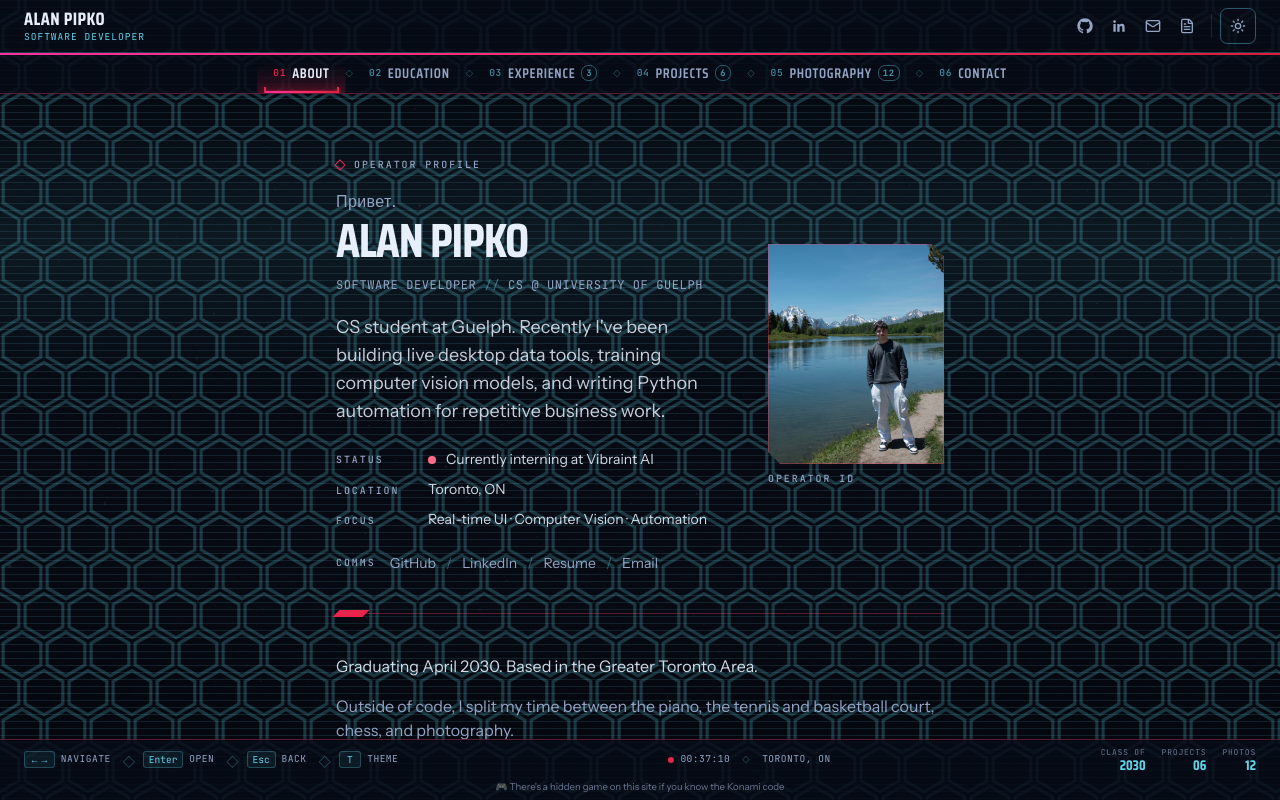
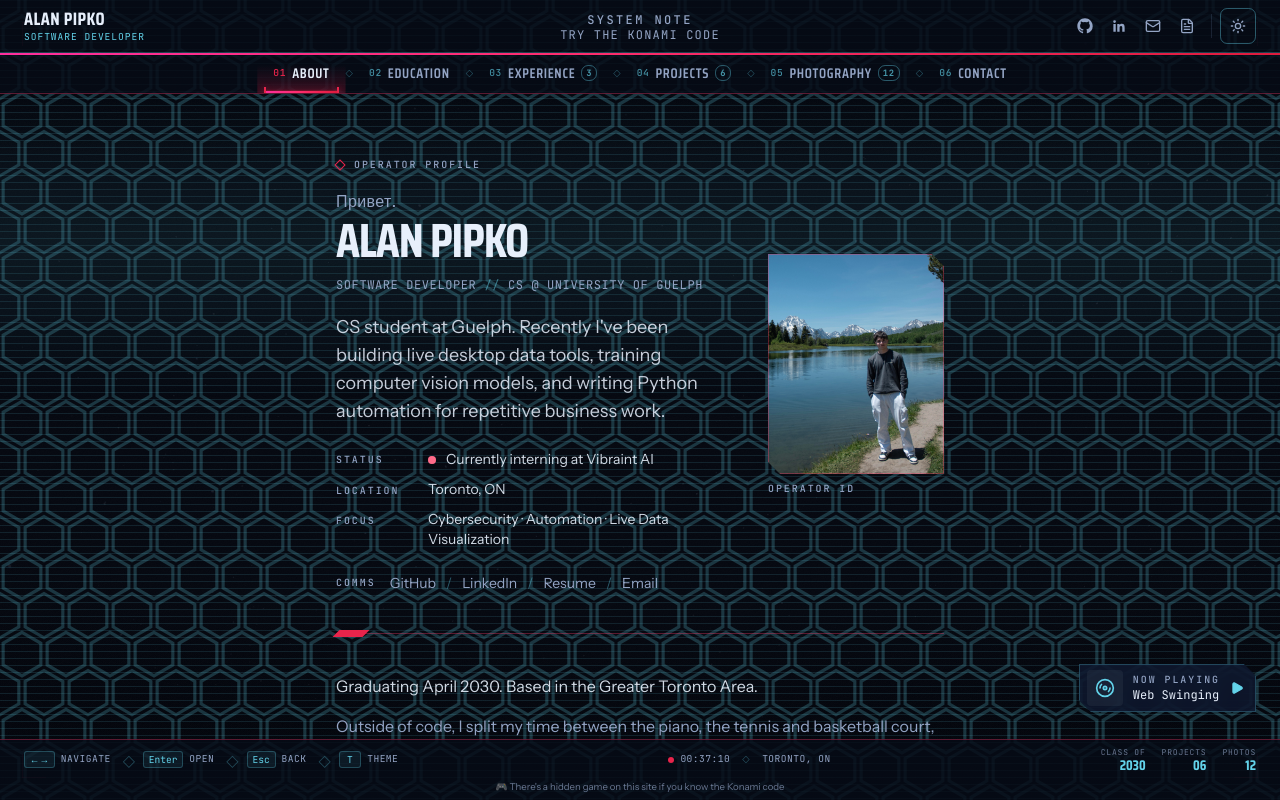
Before and after one commit to AlanP70/PersonalWebsite, a Next.js app: page / in a window 1280 px wide. Built offline with nearby package versions, Linux system fonts and the light colour scheme.

Commit message:
Add HUD redesign shell and now-playing widget

```diff
--- /dev/null
+++ b/components/easter-egg/protocol.ts
@@ -0,0 +1,23 @@
+// Shared "was the Konami protocol activated" flag, exposed as a
+// useSyncExternalStore-compatible store so the header's SYSTEM NOTE readout can
+// reflect activation without prop-drilling through the shell. The Konami
+// listener lives outside SiteShell (mounted in layout.tsx), so an event-free
+// module store is the lightest bridge between the two. Once flipped it stays
+// true for the session — closing the terminal doesn't reset it.
+let activated = false;
+const listeners = new Set<() => void>();
+
+export function activateProtocol() {
+  if (activated) return;
+  activated = true;
+  listeners.forEach((l) => l());
+}
+
+export function subscribeProtocol(callback: () => void) {
+  listeners.add(callback);
+  return () => listeners.delete(callback);
+}
+
+export function getProtocolActive() {
+  return activated;
+}
--- /dev/null
+++ b/components/easter-egg/system-note.tsx
@@ -0,0 +1,42 @@
+"use client";
+
+import { useSyncExternalStore } from "react";
+import { getProtocolActive, subscribeProtocol } from "./protocol";
+
+// Detection lives in KonamiEasterEgg (outside the shell); this reads the shared
+// activation flag so the header readout can acknowledge it. SSR snapshot is
+// always false — no hydration mismatch, and it can only flip via a client key
+// sequence anyway.
+function useProtocolActive() {
+  return useSyncExternalStore(
+    subscribeProtocol,
+    getProtocolActive,
+    () => false,
+  );
+}
+
+// A HUD readout tucked into the centre of the top bar: a steel/muted "SYSTEM
+// NOTE" label over a value line that nudges toward the hidden sequence, then
+// switches to acknowledge activation. Non-interactive by design — the sequence
+// is typed, not clicked — so it stays out of the tab order and adds no
+// unnecessary control. Never spells the arrow sequence out.
+export function SystemNote() {
+  const active = useProtocolActive();
+  return (
+    <div
+      aria-live="polite"
+      className="pointer-events-none flex select-none flex-col items-center text-center"
+    >
+      <span className="hud-label !text-[0.75rem] text-steel/70">System note</span>
+      <span
+        className={
+          active
+            ? "font-mono text-[0.75rem] leading-none tracking-widest text-crimson uppercase"
+            : "font-mono text-[0.75rem] leading-none tracking-widest text-muted-foreground uppercase"
+        }
+      >
+        {active ? "Protocol active" : "Try the Konami code"}
+      </span>
+    </div>
+  );
+}
--- /dev/null
+++ b/components/now-playing-widget.tsx
@@ -0,0 +1,136 @@
+"use client";
+
+import { useState, useSyncExternalStore } from "react";
+import { Disc3, Play, X } from "lucide-react";
+import { HudPanel } from "@/components/hud/panel";
+import { cn } from "@/lib/utils";
+
+const PLAYLIST_ID = "0XW2GmWvMF351k8nnsJ6aP";
+const PLAYLIST_NAME = "Web Swinging";
+// theme=0 → Spotify's dark compact embed, which sits inside the dark HUD. We
+// deliberately omit `autoplay` from the iframe's `allow` list: playback only
+// starts when the visitor presses play inside the real embed.
+const EMBED_SRC = `https://open.spotify.com/embed/playlist/${PLAYLIST_ID}?utm_source=generator&theme=0`;
+
+/* Reduced-motion gate (mirrors the useSyncExternalStore hook in terminal.tsx),
+   so the expand/collapse is instant — no slide — for those who ask for it. */
+const REDUCED_MOTION_QUERY = "(prefers-reduced-motion: reduce)";
+function subscribeMotion(callback: () => void) {
+  const mql = window.matchMedia(REDUCED_MOTION_QUERY);
+  mql.addEventListener("change", callback);
+  return () => mql.removeEventListener("change", callback);
+}
+function usePrefersReducedMotion() {
+  return useSyncExternalStore(
+    subscribeMotion,
+    () => window.matchMedia(REDUCED_MOTION_QUERY).matches,
+    () => false,
+  );
+}
+
+// A persistent docked "audio module": a collapsed HUD mini-bar fixed in the
+// bottom-right corner (clearing the button-prompt strip), which expands upward
+// into a popover holding the official, licensed Spotify embed. Mounted once at
+// the shell level so it rides across every tab; its open/closed state and the
+// single iframe instance live in React state, so switching tabs never resets
+// playback. The iframe is mounted lazily on first expand — until then the
+// collapsed bar is just lightweight markup and touches nothing at page load.
+export function NowPlayingWidget() {
+  const [expanded, setExpanded] = useState(false);
+  // Latches true on the first expand and stays true, keeping the one embed
+  // instance alive (and playing) across collapses and tab switches.
+  const [mounted, setMounted] = useState(false);
+  const reduced = usePrefersReducedMotion();
+
+  const toggle = () => {
+    setExpanded((prev) => {
+      const next = !prev;
+      if (next) setMounted(true);
+      return next;
+    });
+  };
+
+  return (
+    <div className="fixed right-3 bottom-[6.5rem] z-40 sm:right-6 sm:bottom-[5.5rem]">
+      {/* Expanded popover — anchored above the collapsed bar, growing upward.
+          Kept in the DOM (not unmounted) so the embed keeps playing while
+          collapsed; visibility rides on opacity so the transition can run, and
+          `inert` pulls the hidden iframe out of the tab order + a11y tree. */}
+      <div
+        id="now-playing-panel"
+        aria-hidden={!expanded}
+        inert={!expanded ? true : undefined}
+        className={cn(
+          "absolute right-0 bottom-full mb-2 w-[320px] max-w-[calc(100vw-1.5rem)] origin-bottom-right",
+          !reduced && "transition-all duration-200 ease-out",
+          expanded
+            ? "translate-y-0 opacity-100"
+            : "pointer-events-none translate-y-1 opacity-0",
+        )}
+      >
+        <HudPanel tone="steel" className="overflow-hidden">
+          <div className="flex items-center justify-between gap-2 px-3 pt-2 pb-1.5">
+            <div className="flex items-center gap-2">
+              <span aria-hidden="true" className="hud-marker" />
+              <p className="hud-label">Now Playing</p>
+            </div>
+            <button
+              type="button"
+              onClick={() => setExpanded(false)}
+              aria-label="Collapse player"
+              className="inline-flex size-6 items-center justify-center text-muted-foreground transition-colors hover:text-crimson focus-visible:outline-none focus-visible:ring-2 focus-visible:ring-ring"
+            >
+              <X className="size-3.5" />
+            </button>
+          </div>
+          <div className="px-2 pb-2">
+            {mounted ? (
+              <iframe
+                title="Themed Spotify playlist"
+                src={EMBED_SRC}
+                width="100%"
+                height={152}
+                loading="lazy"
+                allow="clipboard-write; encrypted-media; fullscreen; picture-in-picture"
+                className="block w-full rounded-[12px]"
+                style={{ border: 0 }}
+              />
+            ) : (
+              // Placeholder holds the panel's height before the first expand so
+              // the popover doesn't jump; no iframe = no network at page load.
+              <div className="h-[152px] w-full rounded-[12px] bg-foreground/[0.04]" />
+            )}
+          </div>
+        </HudPanel>
+      </div>
+
+      {/* Collapsed mini-bar — the always-visible trigger. The hud-panel
+          treatment is applied straight to the <button> (rather than wrapping a
+          div in a button) to keep semantics clean. */}
+      <button
+        type="button"
+        onClick={toggle}
+        aria-expanded={expanded}
+        aria-controls="now-playing-panel"
+        aria-label={`Now Playing: ${PLAYLIST_NAME}. ${expanded ? "Collapse" : "Expand"} player`}
+        className="hud-panel hud-panel--steel hud-panel--interactive group flex items-center gap-2.5 py-1.5 pr-3 pl-2 focus-visible:outline-none focus-visible:ring-2 focus-visible:ring-ring"
+      >
+        <span className="grid size-9 shrink-0 place-items-center rounded-[4px] bg-foreground/[0.05] text-steel">
+          <Disc3 className="size-5" aria-hidden="true" />
+        </span>
+        {/* Label + playlist name — hidden on phones so the collapsed puck stays
+            small and unobtrusive there; the aria-label still carries both. */}
+        <span className="hidden min-w-0 flex-col items-start text-left sm:flex">
+          <span className="hud-label">Now Playing</span>
+          <span className="max-w-[8rem] truncate font-mono text-xs text-foreground">
+            {PLAYLIST_NAME}
+          </span>
+        </span>
+        <Play
+          className="size-3.5 shrink-0 fill-current text-steel transition-colors group-hover:text-crimson"
+          aria-hidden="true"
+        />
+      </button>
+    </div>
+  );
+}
--- a/components/sections/about.tsx
+++ b/components/sections/about.tsx
@@ -89,7 +89,7 @@ export function About() {
             <div className="flex items-baseline gap-3">
               <dt className="hud-label w-20 shrink-0">Focus</dt>
               <dd className="text-sm text-foreground/90">
-                Real-time UI · Computer Vision · Automation
+                Cybersecurity · Automation · Live Data Visualization
               </dd>
             </div>
           </dl>
--- a/components/site-shell.tsx
+++ b/components/site-shell.tsx
@@ -8,6 +8,8 @@ import { Mail, FileText } from "lucide-react";
 import { ThemeToggle } from "@/components/theme-toggle";
 import { GithubIcon, LinkedinIcon } from "@/components/icons";
 import { FooterHint } from "@/components/easter-egg/footer-hint";
+import { SystemNote } from "@/components/easter-egg/system-note";
+import { NowPlayingWidget } from "@/components/now-playing-widget";
 import { links } from "@/lib/data/links";
 import { toggleTheme } from "@/lib/theme";
 import { withViewTransition } from "@/lib/view-transitions";
@@ -226,7 +228,14 @@ export function SiteShell({
       {/* Top chrome: identity bar + the horizontal tab strip. */}
       <div className="hud-header">
         <header className="hud-topbar">
-          <div className="flex items-center justify-between gap-4 px-4 py-2 sm:px-6">
+          <div className="relative flex items-center justify-between gap-4 px-4 py-2 sm:px-6">
+            {/* Centre-of-bar SYSTEM NOTE readout. Absolutely centred so it
+                overlays the middle without disturbing the identity/controls
+                columns, and hidden below md where the two edges would crowd it
+                (touch visitors get the same nudge from the footer hint). */}
+            <div className="absolute top-1/2 left-1/2 hidden -translate-x-1/2 -translate-y-1/2 md:block">
+              <SystemNote />
+            </div>
             <button
               type="button"
               onClick={() => selectTab(tabs[0].id)}
@@ -425,6 +434,11 @@ export function SiteShell({
           <FooterHint />
         </div>
       </footer>
+
+      {/* Persistent docked audio module — rides across every tab. Fixed to the
+          viewport and mounted here (a top-level shell child, no transformed
+          ancestor) so it isn't clipped by the lg overflow-hidden stage. */}
+      <NowPlayingWidget />
     </div>
   );
 }
--- a/lib/data/projects.ts
+++ b/lib/data/projects.ts
@@ -12,13 +12,6 @@ export type Project = {
 
 export const projects: Project[] = [
   {
-    title: "Ad-Spend Invoice Automation",
-    description:
-      "Replaced a recurring manual billing task for an accounting client: a Python pipeline pulls ad-spend from the Meta Marketing and TikTok APIs, parses the billing PDFs/Excel exports, and auto-generates the monthly invoices, scheduled unattended via Windows Task Scheduler.",
-    tags: ["Python", "Meta Marketing API", "TikTok API", "Automation"],
-    badges: ["Client project"],
-  },
-  {
     title: "Eura",
     description:
       "Contributed to Eura, an AI-powered math-tutoring platform with an interactive whiteboard. Implemented Google OAuth2 (Authorization Code flow with CSRF protection) and a JWT session system with short-lived access and long-lived refresh tokens, plus email/password login with bcrypt hashing.",
@@ -27,13 +20,6 @@ export const projects: Project[] = [
     featured: true,
     badges: ["Live"],
     image: "projects/eura.png",
-  },
-  {
-    title: "Real-Time Data Visualization",
-    description:
-      "High-frequency data streams were overwhelming VIBRAINT AI's legacy JavaFX charts, stuttering the desktop UI under load. I rebuilt the live charting path so continuously updating graphs render smoothly while the interface stays responsive at high update rates.",
-    tags: ["JavaFX", "Java", "Real-Time Data", "Performance"],
-    badges: ["Internship project"],
   },
   {
     title: "LineChecks — Court Occupancy Detection",
@@ -55,9 +41,23 @@ export const projects: Project[] = [
     image: "projects/snipsmart.png",
   },
   {
+    title: "High-Frequency Chart Rendering",
+    description:
+      "VIBRAINT AI's legacy JavaFX charts dropped frames when live streams pushed more updates per second than the UI thread could paint. I rebuilt the charting path to decouple the render loop from the incoming data rate — coalescing bursts of updates into a steady frame budget and keeping the redraw work off the JavaFX Application Thread — so the graphs stay smooth and the interface stays interactive under sustained load.",
+    tags: ["JavaFX", "Java", "Rendering", "Performance"],
+    badges: ["Internship project"],
+  },
+  {
+    title: "Ad-Spend Invoice Automation",
+    description:
+      "Replaced a recurring manual billing task for an accounting client: a Python pipeline pulls ad-spend from the Meta Marketing and TikTok APIs, parses the billing PDFs/Excel exports, and auto-generates the monthly invoices, scheduled unattended via Windows Task Scheduler.",
+    tags: ["Python", "Meta Marketing API", "TikTok API", "Automation"],
+    badges: ["Client project"],
+  },
+  {
     title: "This Website",
     description:
-      "This site, built as a game-style operator HUD: a Next.js App Router app where sections are tabs that swap via the View Transitions API, over a shared HUD component system (chamfered panels, targeting-rail tabs, catalog readouts). Covers render as no-JS server components, and every animation is gated on reduced-motion.",
+      "A game-style operator HUD design system: chamfered panels, targeting-rail tabs, and catalog readouts are built from one shared set of primitives, so every section — projects, experience, photography — reads as a record in the same interface. Sections are tabs that cross-fade through the View Transitions API, covers render as no-JS server components, and all motion is gated on reduced-motion. Built on the Next.js App Router.",
     tags: ["Next.js", "TypeScript", "Tailwind CSS", "shadcn/ui"],
     link: { label: "view repo", href: "https://github.com/AlanP70/PersonalWebsite" },
     badges: ["Open source"],
```
Also changed, not shown: components/easter-egg/konami.tsx (+6 -1 lines).
